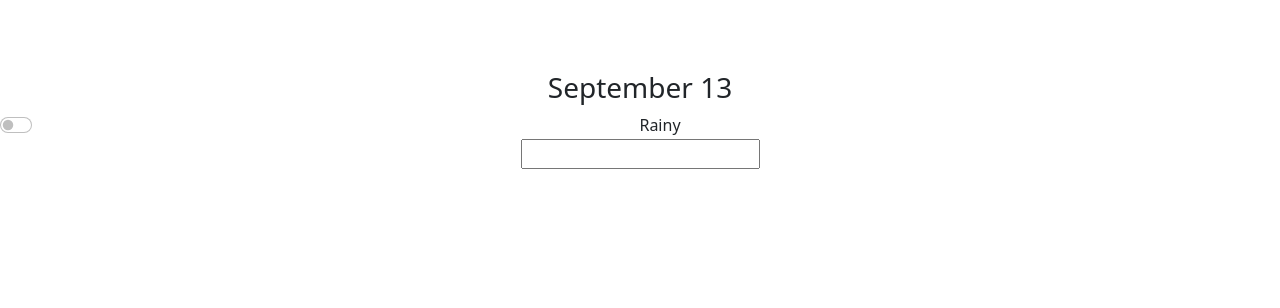
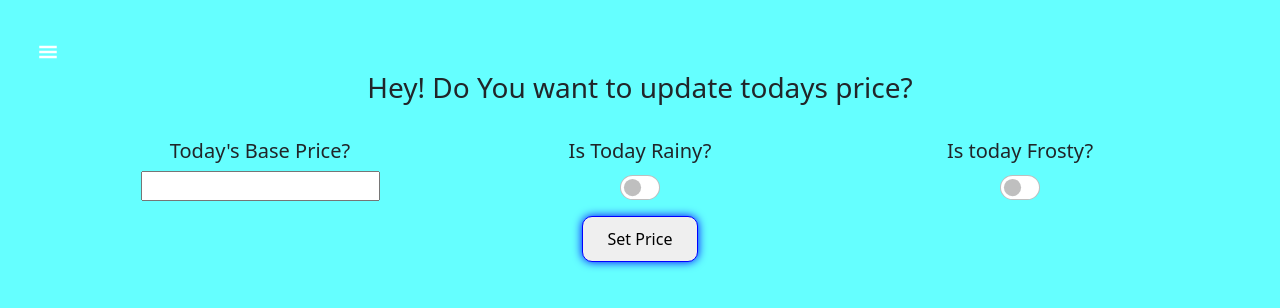
Before and after one commit to Mihir0000/goX, a React (Create React App) app in the folder frontend/: page /admin_dashboard/controls in a window 1280 px wide. Shown: the top 308 px of the page. Built offline with nearby package versions, Linux system fonts and the light colour scheme.

Commit message:
change all user and add control page

```diff
--- a/frontend/src/components/Admin/Controls.jsx
+++ b/frontend/src/components/Admin/Controls.jsx
@@ -1,30 +1,110 @@
-import React from 'react'
+import React, { useRef } from 'react';
 import Sidebar from './Sidebar';
+import { Col, Container, Form, Row } from 'react-bootstrap';
+import axios from 'axios';
 
 const Controls = () => {
-    const monthNames = ["January", "February", "March", "April", "May", "June",
-        "July", "August", "September", "October", "November", "December"
+    const basePriceRef = useRef();
+    const rainRef = useRef();
+    const frostRef = useRef();
+    const monthNames = [
+        'January',
+        'February',
+        'March',
+        'April',
+        'May',
+        'June',
+        'July',
+        'August',
+        'September',
+        'October',
+        'November',
+        'December',
     ];
     const today = new Date();
     const date = today.getDate();
-    const month = monthNames[today.getMonth()]
+    const month = monthNames[today.getMonth()];
     // const label = { inputProps: { 'aria-label': 'Switch demo' } };
+    const setPrice = () => {
+        const userEmail = localStorage.getItem('email');
+        const basePrice = basePriceRef.current.value;
+        const isRain = rainRef.current.checked;
+        const isFrost = frostRef.current.checked;
+        console.log(userEmail, basePrice, isRain, isFrost);
+        const data = { userEmail, basePrice, isRain, isFrost };
+        axios
+            .post('http://localhost:5000/admin/setPrice', data)
+            .then(() => {
+                console.log('Set Successfullly');
+            })
+            .catch((err) => {
+                console.log(err.message);
+            });
+    };
     return (
-        <div>
-            <Sidebar/>
+        <div className="controls_container">
+            <Sidebar />
+            {/* <div>
+                <h3>
+                    {month} {date}
+                </h3>
+            </div> */}
             <div>
-                <h3>{month} {date}</h3>
-            </div>
-            <div>
+                <div>
+                    <h3>Hey! Do You want to update todays price?</h3>
+                </div>
                 <div class="form-check form-switch">
-                    <input class="form-check-input" type="checkbox" role="switch" id="flexSwitchCheckDefault" />
-                    <label class="form-check-label" for="flexSwitchCheckDefault">Rainy</label>
+                    {/* <input
+                        class="form-check-input"
+                        type="checkbox"
+                        role="switch"
+                        id="flexSwitchCheckDefault"
+                    />
+                    <label
+                        class="form-check-label"
+                        for="flexSwitchCheckDefault"
+                    >
+                        Rainy
+                    </label> */}
                 </div>
-
-                <input type="text" />
+                <Container>
+                    <Row>
+                        <Col className="col-4">
+                            <div>
+                                <h5>Today's Base Price?</h5>
+                                <input type="number" ref={basePriceRef} />
+                            </div>
+                        </Col>
+                        <Col className="col-4">
+                            <div>
+                                <h5>Is Today Rainy?</h5>
+                                <Form.Check
+                                    type="switch"
+                                    id="custom-switch"
+                                    ref={rainRef}
+                                />
+                            </div>
+                        </Col>
+                        <Col className="col-4">
+                            <div>
+                                <h5>Is today Frosty?</h5>
+                                <Form.Check
+                                    type="switch"
+                                    id="custom-switch"
+                                    ref={frostRef}
+                                />
+                            </div>
+                        </Col>
+                    </Row>
+                    <div>
+                        <button className="setPriceBtn" onClick={setPrice}>
+                            Set Price
+                        </button>
+                    </div>
+                </Container>
             </div>
         </div>
-    )
-}
+    );
+};
 
-export default Controls
+export default Controls;
--- a/frontend/src/components/Admin/admin.css
+++ b/frontend/src/components/Admin/admin.css
@@ -1,10 +1,10 @@
 /********** Template CSS **********/
-.dashboard{
+.dashboard {
     background-color: #1b1e1f;
 }
 :root {
-    --primary: #EB1616;
-    --secondary: #191C24;
+    --primary: #eb1616;
+    --secondary: #191c24;
     --light: #929ac76c;
     --dark: #000000;
 }
@@ -17,25 +17,23 @@
     z-index: 99;
 }
 
-
 /*** Spinner ***/
 #spinner {
     opacity: 0;
     visibility: hidden;
-    transition: opacity .5s ease-out, visibility 0s linear .5s;
+    transition: opacity 0.5s ease-out, visibility 0s linear 0.5s;
     z-index: 99999;
 }
 
 #spinner.show {
-    transition: opacity .5s ease-out, visibility 0s linear 0s;
+    transition: opacity 0.5s ease-out, visibility 0s linear 0s;
     visibility: visible;
     opacity: 1;
 }
 
-
 /*** Button ***/
 .btn {
-    transition: .5s;
+    transition: 0.5s;
 }
 
 .btn-square {
@@ -64,6 +62,28 @@
     border-radius: 50px;
 }
 
+.controls_container {
+    background-color: rgba(0, 255, 255, 0.603);
+    height: 100vh;
+}
+.setPriceBtn {
+    border: 1px solid blue;
+    padding: 10px 25px;
+    border-radius: 10px;
+    box-shadow: 0px 0px 10px blue;
+    margin: 15px;
+    transition: all 0.5s;
+}
+
+.setPriceBtn:hover {
+    background-color: rgba(0, 0, 255, 0.637);
+    color: white;
+}
+
+.form-switch .form-check-input {
+    height: 25px;
+    width: 40px;
+}
 
 /*** Layout ***/
 .sidebar {
@@ -74,7 +94,7 @@
     width: 250px;
     height: 100vh;
     overflow-y: auto;
-    background: #191C24;
+    background: #191c24;
     transition: 0.5s;
     z-index: 999;
 }
@@ -120,22 +140,21 @@
     }
 }
 
-
 /*** Navbar ***/
 .sidebar .navbar .navbar-nav .nav-link {
     padding: 7px 20px;
     color: #929ac76c;
     font-weight: 500;
-    border-left: 3px solid #191C24;
+    border-left: 3px solid #191c24;
     border-radius: 0 30px 30px 0;
     outline: none;
 }
 
 .sidebar .navbar .navbar-nav .nav-link:hover,
 .sidebar .navbar .navbar-nav .nav-link.active {
-    color: #EB1616;
+    color: #eb1616;
     background: #000000;
-    border-color: #EB1616;
+    border-color: #eb1616;
 }
 
 .sidebar .navbar .navbar-nav .nav-link i {
@@ -150,7 +169,7 @@
 
 .sidebar .navbar .navbar-nav .nav-link:hover i,
 .sidebar .navbar .navbar-nav .nav-link.active i {
-    background: #191C24;
+    background: #191c24;
 }
 
 .sidebar .navbar .dropdown-toggle::after {
@@ -158,13 +177,13 @@
     top: 15px;
     right: 15px;
     border: none;
-    content: "\f107";
-    font-family: "Font Awesome 5 Free";
+    content: '\f107';
+    font-family: 'Font Awesome 5 Free';
     font-weight: 900;
-    transition: .5s;
+    transition: 0.5s;
 }
 
-.sidebar .navbar .dropdown-toggle[aria-expanded=true]::after {
+.sidebar .navbar .dropdown-toggle[aria-expanded='true']::after {
     transform: rotate(-180deg);
 }
 
@@ -188,7 +207,7 @@
 
 .content .navbar .navbar-nav .nav-link:hover,
 .content .navbar .navbar-nav .nav-link.active {
-    color: #EB1616;
+    color: #eb1616;
 }
 
 .content .navbar .sidebar-toggler,
@@ -215,13 +234,13 @@
     margin-left: 6px;
     vertical-align: middle;
     border: none;
-    content: "\f107";
-    font-family: "Font Awesome 5 Free";
+    content: '\f107';
+    font-family: 'Font Awesome 5 Free';
     font-weight: 900;
-    transition: .5s;
+    transition: 0.5s;
 }
 
-.content .navbar .dropdown-toggle[aria-expanded=true]::after {
+.content .navbar .dropdown-toggle[aria-expanded='true']::after {
     transform: rotate(-180deg);
 }
 
@@ -230,7 +249,6 @@
         margin-left: 15px;
     }
 }
-
 
 /*** Date Picker ***/
 .bootstrap-datetimepicker-widget.bottom {
@@ -252,20 +270,18 @@
 
 .bootstrap-datetimepicker-widget table td.active,
 .bootstrap-datetimepicker-widget table td.active:hover {
-    background: #EB1616;
+    background: #eb1616;
 }
 
 .bootstrap-datetimepicker-widget table td.today::before {
-    border-bottom-color: #EB1616;
+    border-bottom-color: #eb1616;
 }
-
 
 /*** Testimonial ***/
 .progress .progress-bar {
     width: 0px;
     transition: 2s;
 }
-
 
 /*** Testimonial ***/
 .testimonial-carousel .owl-dots {
@@ -281,17 +297,17 @@
     margin: 0 5px;
     width: 15px;
     height: 15px;
-    border: 5px solid #EB1616;
+    border: 5px solid #eb1616;
     border-radius: 15px;
-    transition: .5s;
+    transition: 0.5s;
 }
 
 .testimonial-carousel .owl-dot.active {
     background: #000000;
-    border-color: #EB1616;
+    border-color: #eb1616;
 }
 
-.dashboard_content{
+.dashboard_content {
     padding: 20px;
     padding-top: 30px;
 }
```
Also changed, not shown: frontend/src/components/Admin/Sidebar.jsx (+75 -27 lines), 1 other file (tests, documents, lock files or other folders).
